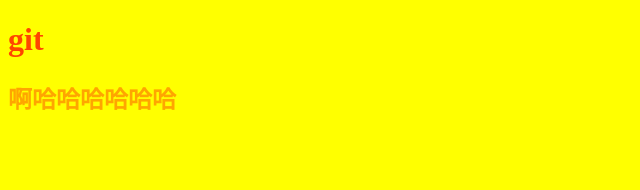
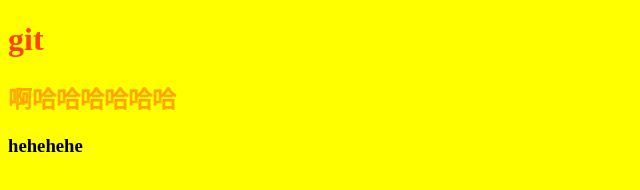
Before and after one commit to qipan321/git_project01, a plain HTML site: page index.html in a window 1280 px wide. Shown: the whole page, without its empty margins (0-640 px from the left). Drawn offline with Linux system fonts and the light colour scheme.

Commit message:
20240927

```diff
--- a/index.css
+++ b/index.css
@@ -4,3 +4,7 @@ h1{
 h2{
     color:orange;
 }
+h3{
+
+    width: 100px;
+}
--- a/index.html
+++ b/index.html
@@ -9,6 +9,7 @@
 <body>
     <h1>git</h1>
     <h2>啊哈哈哈哈哈哈</h2>
+    <h3>hehehehe</h3>
     <script src="./index.js"></script>
 </body>
 </html>
```
